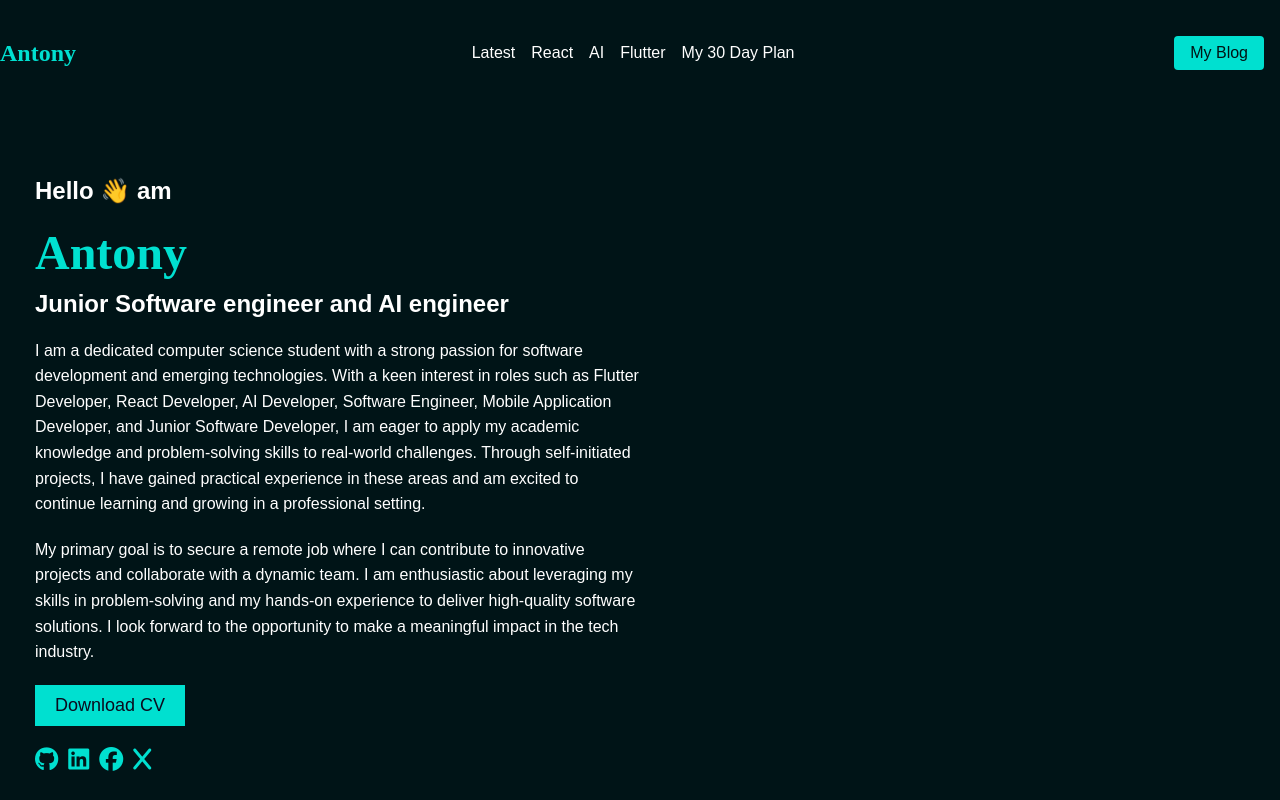
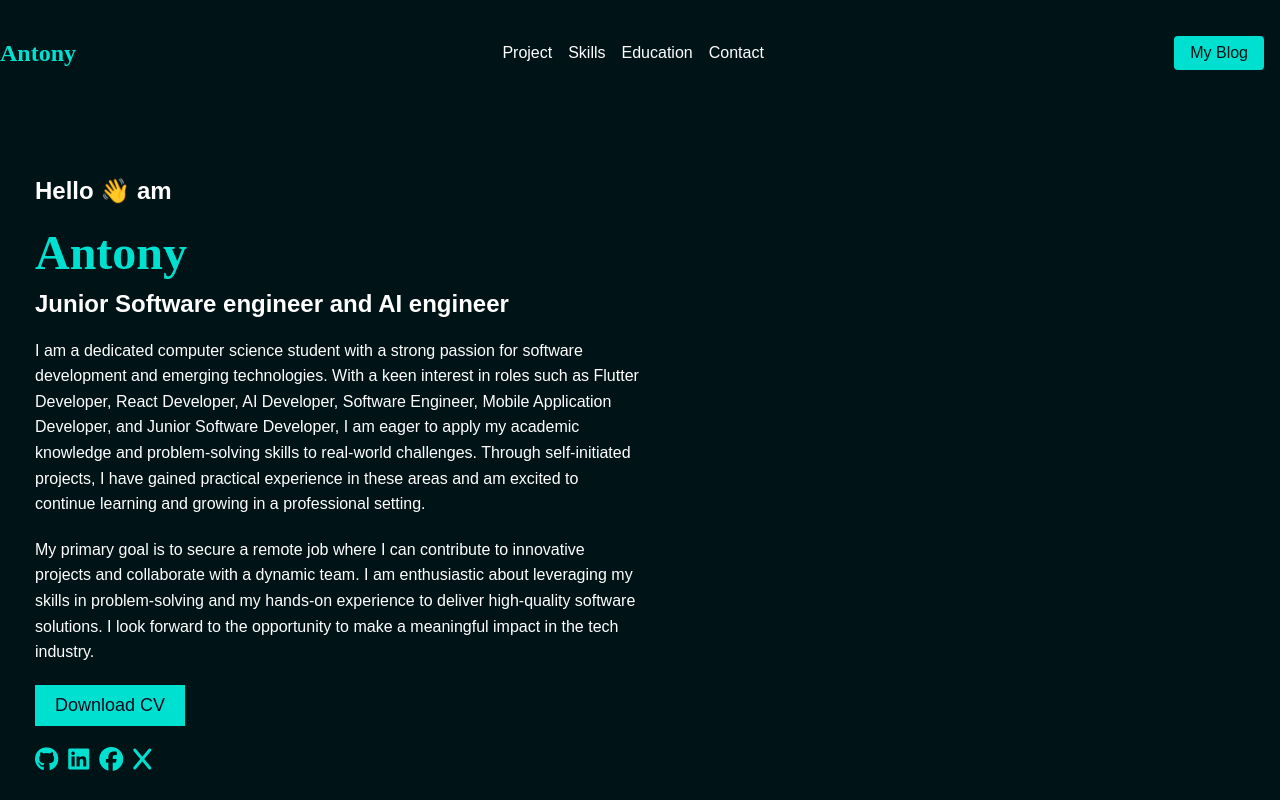
Before and after one commit to Titanantony/myPortfolio, a React (Create React App) app: page / in a window 1280 px wide. Shown: the top 800 px of the page. Built offline with nearby package versions, Linux system fonts and the light colour scheme; no server answers.

Commit message:
Chore add the navlinks so that they show on proper pages

```diff
--- a/src/Layout/RootLayout.js
+++ b/src/Layout/RootLayout.js
@@ -5,16 +5,13 @@ function RootLayout() {
   // Get the current location
   const location = useLocation();
 
-  // Determine the link text based on the current path
+  // Determine if on homepage or blog
   const isHomePage = location.pathname === '/'; // Default path for "My Website"
   const linkText = isHomePage ? 'My Blog' : 'My Website'; // Change based on path
-  const linkTo = isHomePage ? '/myBlog' : '/'; // Navigate to myBlog if on home page, else to home
+  const linkTo = isHomePage ? '/myBlog' : '/'; // Navigate to myBlog if on homepage, else to home
 
-  return (
-    <div className='rootLayout'>
-      <nav className='nav'>
-        <h1 className='logo'>Antony</h1>
-
+  // Links for different navigation sections
+  const blogLinks = (
     <div className='blog-nav'>
       <NavLink to='/' className='nav-link-blog'>
         Latest
@@ -32,6 +29,32 @@ function RootLayout() {
         My 30 Day Plan
       </NavLink>
     </div>
+  );
+
+  const websiteLinks = (
+    <div className='website-nav'>
+      <a href='#projects' className='nav-link-blog'>
+        Project
+      </a>
+      <NavLink to='#skills' className='nav-link-blog'>
+        Skills
+      </NavLink>
+      <NavLink to='#education' className='nav-link-blog'>
+        Education
+      </NavLink>
+      <NavLink to='#contact' className='nav-link-blog'>
+        Contact
+      </NavLink>
+    </div>
+  );
+
+  return (
+    <div className='rootLayout'>
+      <nav className='nav'>
+        <h1 className='logo'>Antony</h1>
+
+        {/* Conditional Rendering of Links */}
+        {isHomePage ? websiteLinks : blogLinks}
 
         {/* Render the link with dynamic text and correct navigation */}
         <NavLink to={linkTo} className='get-started-btn'>
```
Lines whose indentation alone changed are shown as unchanged.
